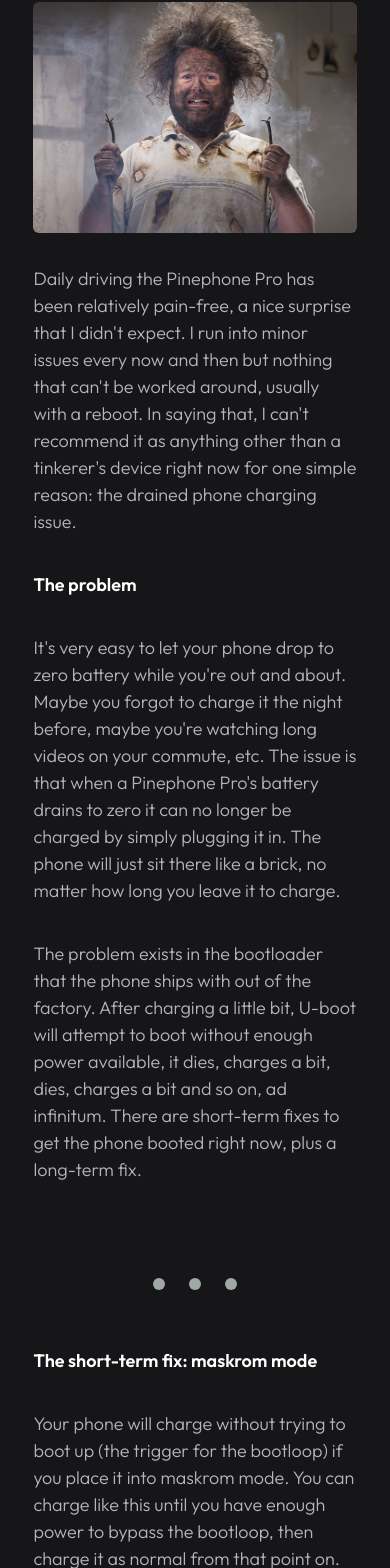
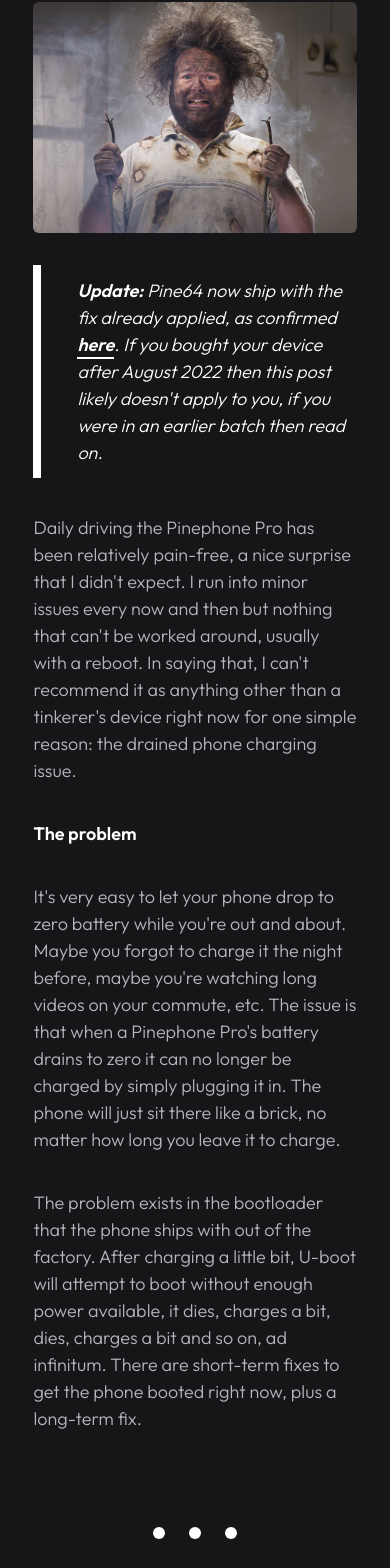
Before and after one commit to gianjohansen/johansen.ai, a Next.js app: page /blog/pinephone-pro-wont-charge in a window 390 px wide. Shown: the part 377-1945 px from the top of the page. Built offline with nearby package versions, Linux system fonts and the light colour scheme.

Commit message:
Update pinephone article with latest bootloader news

```diff
--- a/pages/blog/pinephone-pro-wont-charge.tsx
+++ b/pages/blog/pinephone-pro-wont-charge.tsx
@@ -30,6 +30,20 @@ const PinephoneProWontCharge: NextPage = () => {
           </Row>
           <Row justify="center">
             <Col xl={8}>
+              <blockquote>
+                <strong>Update:</strong> Pine64 now ship with the fix already
+                applied, as confirmed{' '}
+                <a
+                  href="https://www.pine64.org/2022/08/18/a-response-to-martijns-blog/"
+                  target="_blank"
+                  rel="noreferrer"
+                >
+                  here
+                </a>
+                . If you bought your device after August 2022 then this post
+                likely doesn&apos;t apply to you, if you were in an earlier
+                batch then read on.
+              </blockquote>
               <p>
                 Daily driving the Pinephone Pro has been relatively pain-free, a
                 nice surprise that I didn&apos;t expect. I run into minor issues
--- a/styles/Home.module.css
+++ b/styles/Home.module.css
@@ -675,6 +675,10 @@
   list-style: disc;
 }
 
+.blogContainer li::marker {
+  color: #fff;
+}
+
 .blogContainer li:last-child {
   margin-bottom: 0;
 }
@@ -730,7 +734,7 @@ h2.genericHeading {
 
 .pageSeperator {
   display: inline-block;
-  background: rgb(160, 169, 166);
+  background: #fff;
   height: 12px;
   width: 12px;
   border-radius: 50%;
--- a/styles/globals.css
+++ b/styles/globals.css
@@ -68,6 +68,10 @@ input {
 a {
   color: inherit;
   text-decoration: none;
+}
+
+em {
+  font-style: italic;
 }
 
 pre {
```
